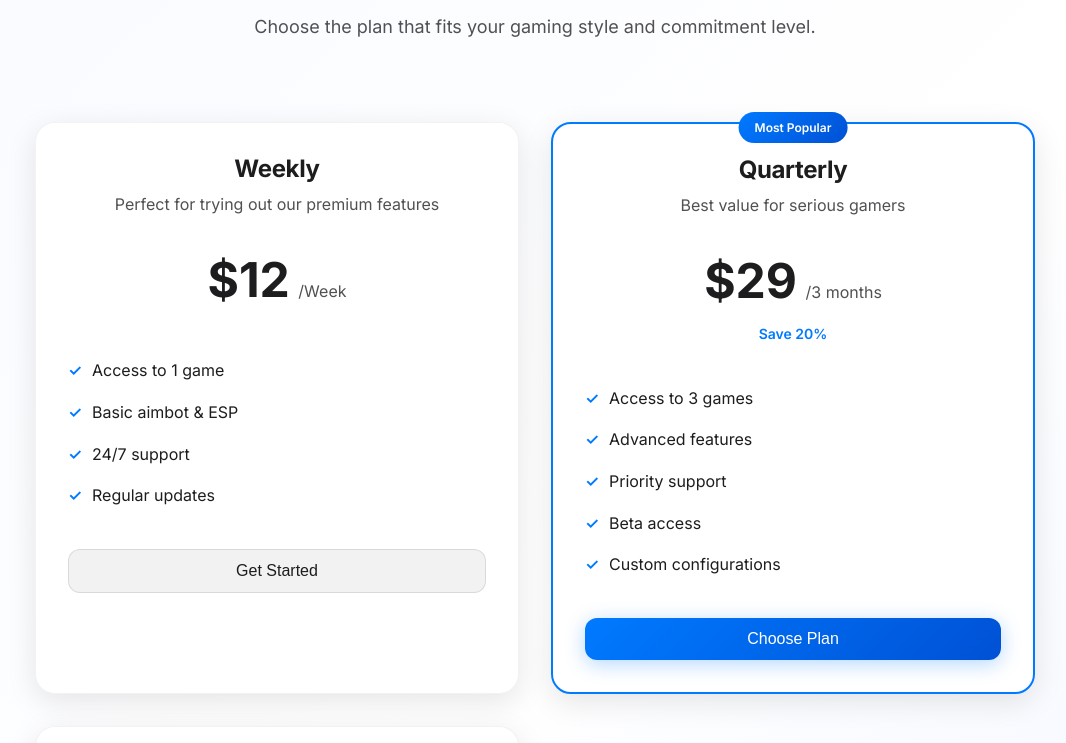
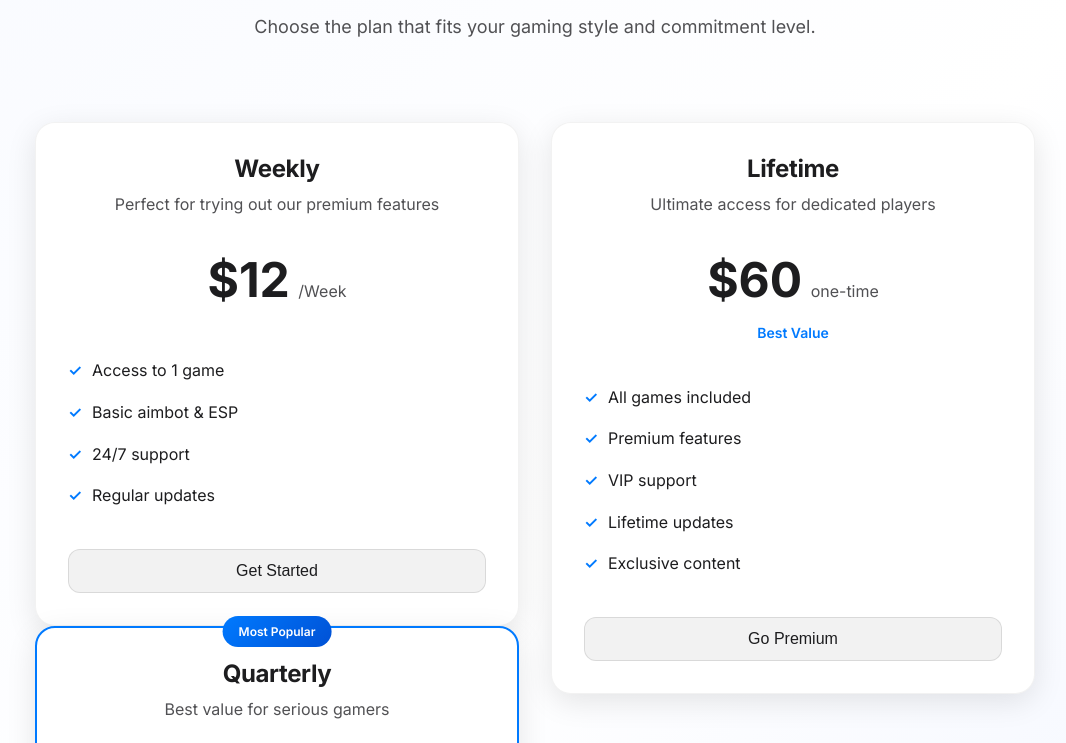
Before and after one commit to devvnr6/bluelock, a plain HTML site: page index.html in a window 1280 px wide. Shown: the part 3462-4205 px from the top of the page, without its empty margins (105-1171 px from the left). Drawn offline with Linux system fonts and the light colour scheme.

```diff
--- a/index.html
+++ b/index.html
@@ -344,6 +344,7 @@
         </div>
 
         <div class="pricing-grid">
+          <div class="top-row">
             <div class="pricing-card">
               <div class="card-header">
                 <h3 class="plan-name">Weekly</h3>
@@ -392,8 +393,10 @@
                 <button class="btn-primary full-width">Choose Plan</button>
               </div>
             </div>
+          </div>
 
-          <div class="pricing-card">
+          <div class="bottom-row">
+            <div class="pricing-card lifetime">
               <div class="card-header">
                 <h3 class="plan-name">Lifetime</h3>
                 <p class="plan-description">
@@ -416,6 +419,7 @@
               </div>
               <div class="card-cta">
                 <button class="btn-secondary full-width">Go Premium</button>
+              </div>
             </div>
           </div>
         </div>
```
Lines whose indentation alone changed are shown as unchanged.
